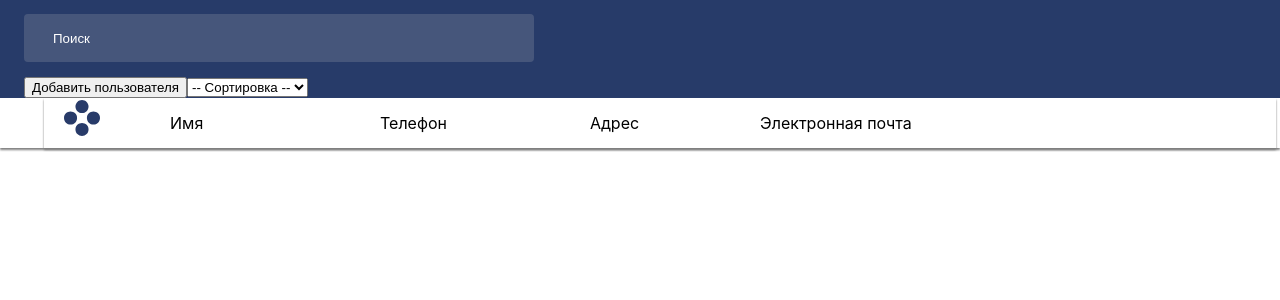
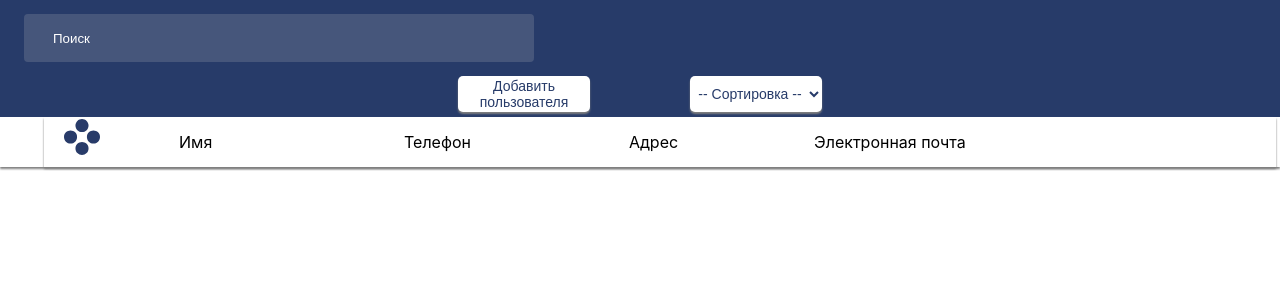
Before and after one commit to DenisDenis1991/stc-test, a React (Create React App) app: page / in a window 1280 px wide. Shown: the top 300 px of the page. Built offline with nearby package versions, Linux system fonts and the light colour scheme.

Commit message:
add button style

```diff
--- a/src/components/header/header.js
+++ b/src/components/header/header.js
@@ -58,7 +58,7 @@ const Header = () => {
         <div className='header__box'>
           <input onChange={(e) => handleInputText(e)} type="text" className='header__input' placeholder='Поиск' />
         </div>
-        <div>
+        <div className= 'header__button-wrapper'>
           <button type='button' onClick={() => handlCorrect()}>Добавить пользователя</button>
           <select onChange={(e)=>{handleSelect(e.target.value)}}>Сортировка
           <option value="">-- Сортировка --</option>
--- a/src/components/header/style.scss
+++ b/src/components/header/style.scss
@@ -16,6 +16,26 @@
     &::placeholder {
       color: white;
     }
+  }
+
+  & button,
+  & select {
+    box-shadow: 0 2px 2px gray;
+    color: #273B69;
+    font-size: 14px;
+    text-align: center;
+    width: 132px;
+    height: 36px;
+    border-radius: 5px;
+    border: none;
+    background-color: white;
+  }
+
+  &__button-wrapper {
+    display: flex;
+    justify-content: center;
+    gap: 100px;
+    padding-bottom: 5px;
   }
 }
 
--- a/src/components/top-list/style.scss
+++ b/src/components/top-list/style.scss
@@ -17,9 +17,9 @@
 
 .top-list {
   display: grid;
-  grid-template-columns: (56px 160px 160px 120px 180px 140px);
+  grid-template-columns: (50px 160px 160px 120px 180px 140px);
   align-items: center;
-  column-gap: 50px;
+  column-gap: 65px;
   height: 50px;
   width: 100%;
 }
```
